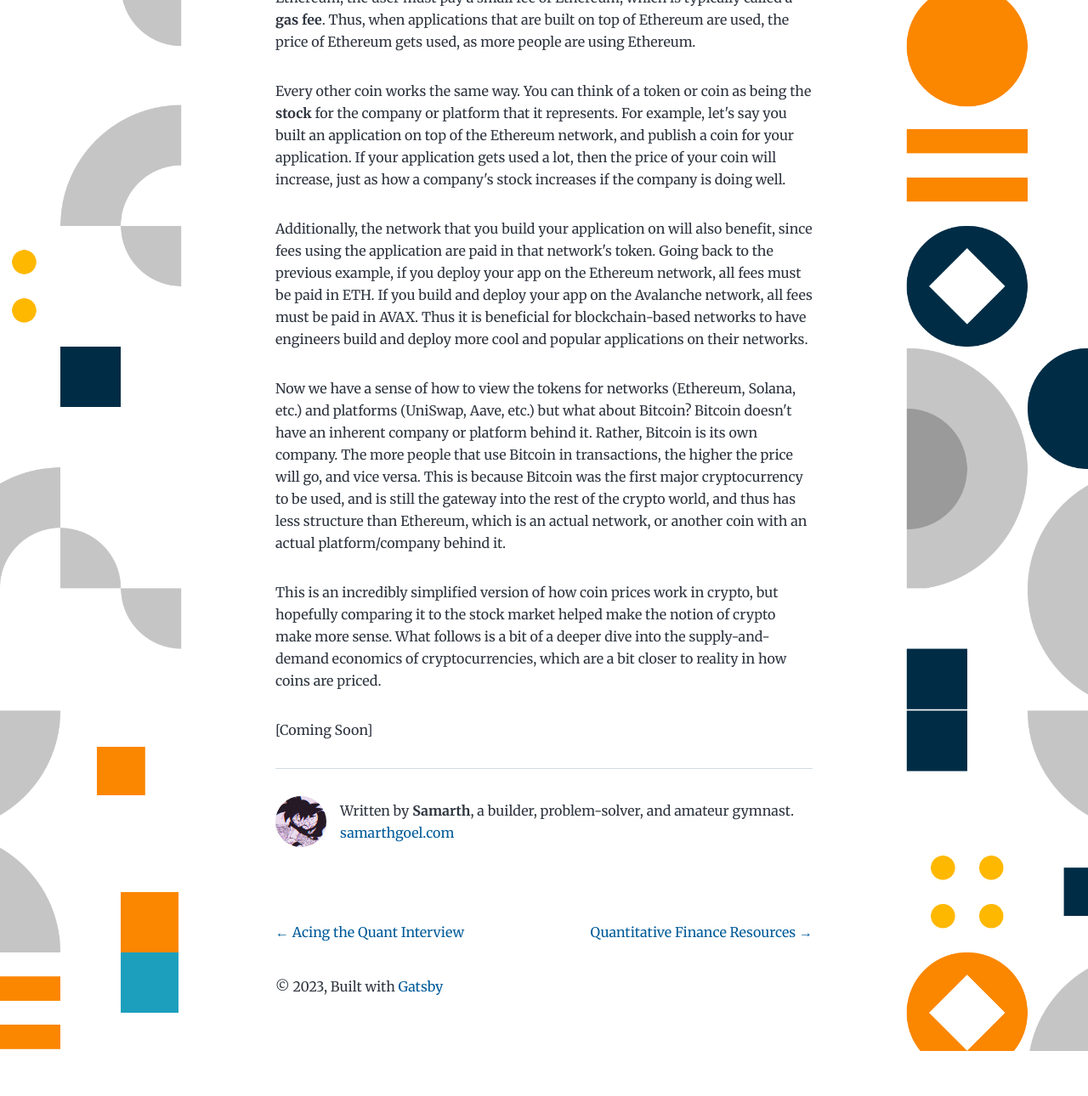
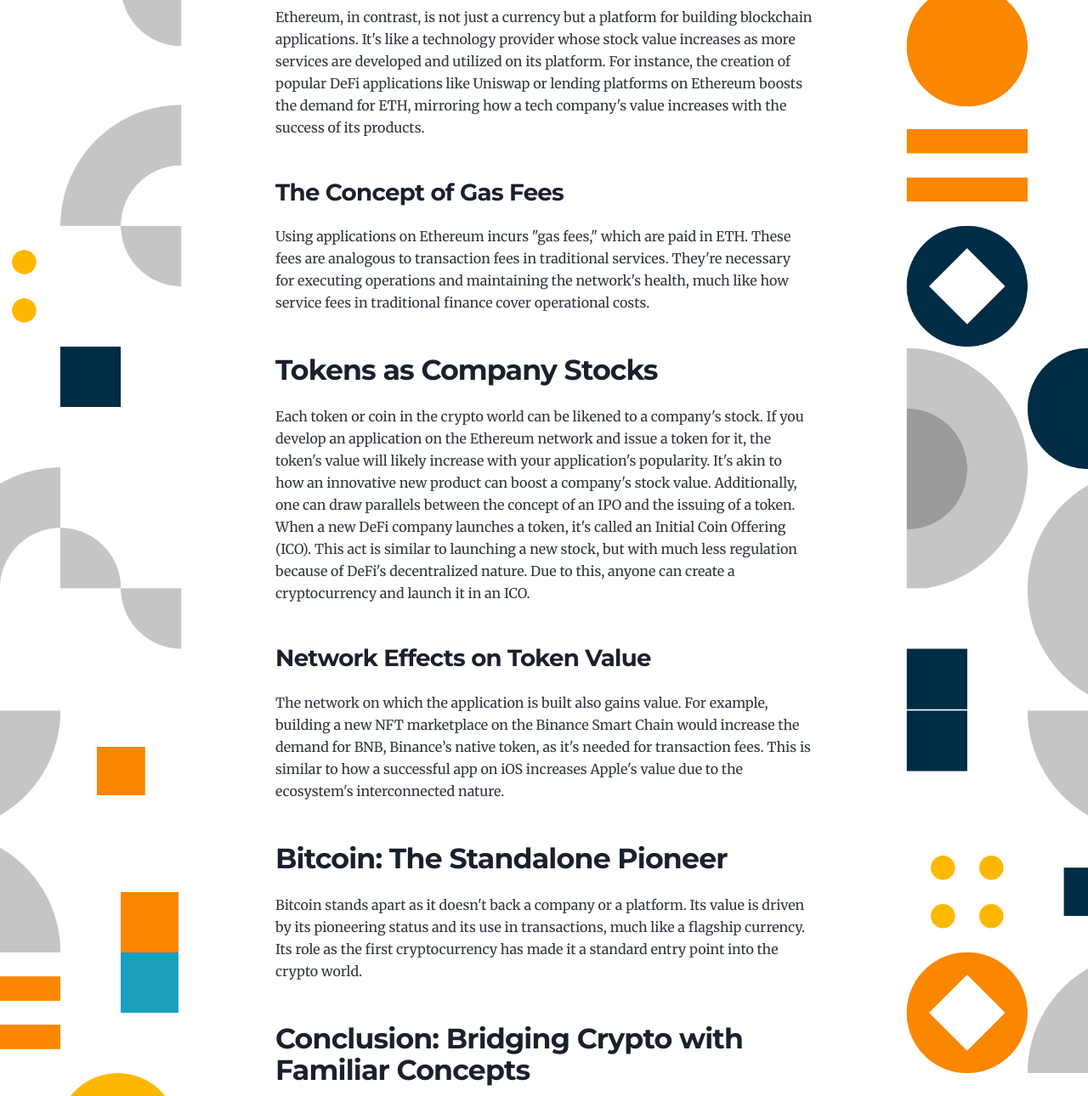
Before and after one commit to sgoel97/blog, a Gatsby site: page /crypto-beginners/ in a window 1280 px wide. Shown: the part 728-2018 px from the top of the page at 85% size. Before the commit the page ends 1965 px from the top, so only its background shows below. Built offline with nearby package versions, Linux system fonts and the light colour scheme; Gatsby itself is replaced by a stand-in of ours.

Commit message:
update crypto guide

```diff
--- a/content/blog/crypto-beginners/index.md
+++ b/content/blog/crypto-beginners/index.md
@@ -5,18 +5,32 @@
 category: software
 ---
 
-Crypto may seem daunting, and understanding everything that's out there, as well as the mechanics behind it, can seem incredibly confusing. Hopefully, this simple analogy can help shed a little bit of light on a more traditional way to view crypto and how to interpret all of the price movements and news that you see.
+Understanding the world of cryptocurrency and decentralized finance (DeFi) can be daunting for many. To make sense of this complex domain, let's use familiar analogies and additional examples to break down the key concepts.
 
-You can imagine the world of crypto and blockchain as the stock market. The more that Bitcoin gets used, for example, the higher the price of Bitcoin becomes. Similarly the more that Ethereum gets used, the higher the price of Ethereum goes. The core difference between these 2, however, is that Bitcoin is simply a cryptocurrency and has no inherent use case other than being used for transactions. On the other hand, Ethereum is a network that people can use to build blockchain-based applications. Thus, the more applications that are built on top of Ethereum, the more Ethereum gets used, and so the price of Ethereum goes up.
+## The Stock Market Analogy in Crypto
 
-To delve a bit deeper, whenever an application is used that's built on top of Ethereum, the user must pay a small fee of Ethereum, which is typically called a **gas fee**. Thus, when applications that are built on top of Ethereum are used, the price of Ethereum gets used, as more people are using Ethereum.
+Imagine the crypto world as similar to the stock market. Just as a company's stock value increases with its popularity and usage, so does the value of a cryptocurrency. For example, Bitcoin's value rises as more people use it, akin to a high-demand stock. However, Bitcoin primarily functions as a digital currency, similar to a stock representing a currency's value rather than a company's performance.
 
-Every other coin works the same way. You can think of a token or coin as being the **stock** for the company or platform that it represents. For example, let's say you built an application on top of the Ethereum network, and publish a coin for your application. If your application gets used a lot, then the price of your coin will increase, just as how a company's stock increases if the company is doing well.
+## Ethereum: Beyond a Currency
 
-Additionally, the network that you build your application on will also benefit, since fees using the application are paid in that network's token. Going back to the previous example, if you deploy your app on the Ethereum network, all fees must be paid in ETH. If you build and deploy your app on the Avalanche network, all fees must be paid in AVAX. Thus it is beneficial for blockchain-based networks to have engineers build and deploy more cool and popular applications on their networks.
+Ethereum, in contrast, is not just a currency but a platform for building blockchain applications. It's like a technology provider whose stock value increases as more services are developed and utilized on its platform. For instance, the creation of popular DeFi applications like Uniswap or lending platforms on Ethereum boosts the demand for ETH, mirroring how a tech company's value increases with the success of its products.
 
-Now we have a sense of how to view the tokens for networks (Ethereum, Solana, etc.) and platforms (UniSwap, Aave, etc.) but what about Bitcoin? Bitcoin doesn't have an inherent company or platform behind it. Rather, Bitcoin is its own company. The more people that use Bitcoin in transactions, the higher the price will go, and vice versa. This is because Bitcoin was the first major cryptocurrency to be used, and is still the gateway into the rest of the crypto world, and thus has less structure than Ethereum, which is an actual network, or another coin with an actual platform/company behind it.
+### The Concept of Gas Fees
 
-This is an incredibly simplified version of how coin prices work in crypto, but hopefully comparing it to the stock market helped make the notion of crypto make more sense. What follows is a bit of a deeper dive into the supply-and-demand economics of cryptocurrencies, which are a bit closer to reality in how coins are priced.
+Using applications on Ethereum incurs "gas fees," which are paid in ETH. These fees are analogous to transaction fees in traditional services. They're necessary for executing operations and maintaining the network's health, much like how service fees in traditional finance cover operational costs.
 
-[Coming Soon]
+## Tokens as Company Stocks
+
+Each token or coin in the crypto world can be likened to a company's stock. If you develop an application on the Ethereum network and issue a token for it, the token's value will likely increase with your application's popularity. It's akin to how an innovative new product can boost a company's stock value. Additionally, one can draw parallels between the concept of an IPO and the issuing of a token. When a new DeFi company launches a token, it's called an Initial Coin Offering (ICO). This act is similar to launching a new stock, but with much less regulation because of DeFi's decentralized nature. Due to this, anyone can create a cryptocurrency and launch it in an ICO.
+
+### Network Effects on Token Value
+
+The network on which the application is built also gains value. For example, building a new NFT marketplace on the Binance Smart Chain would increase the demand for BNB, Binance’s native token, as it's needed for transaction fees. This is similar to how a successful app on iOS increases Apple's value due to the ecosystem's interconnected nature.
+
+## Bitcoin: The Standalone Pioneer
+
+Bitcoin stands apart as it doesn't back a company or a platform. Its value is driven by its pioneering status and its use in transactions, much like a flagship currency. Its role as the first cryptocurrency has made it a standard entry point into the crypto world.
+
+## Conclusion: Bridging Crypto with Familiar Concepts
+
+In summary, this post aims to demystify the world of cryptocurrency and DeFi by drawing parallels with well-known financial concepts like the stock market, company stocks, and IPOs. By understanding how familiar mechanisms like stock value appreciation and company fundraising translate into the crypto domain – through examples like Bitcoin, Ethereum, and ICOs – we can better grasp the fundamentals of this innovative financial landscape.
```
